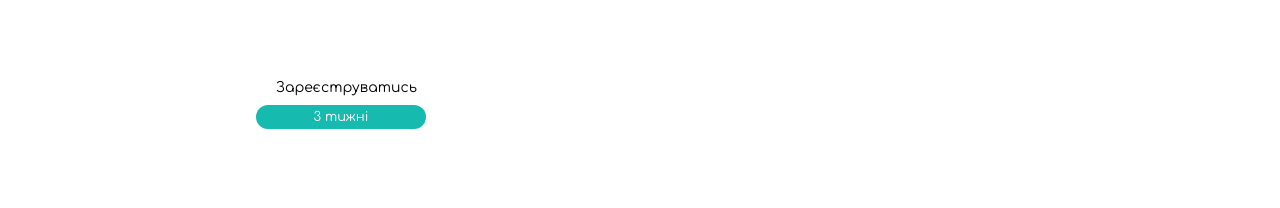
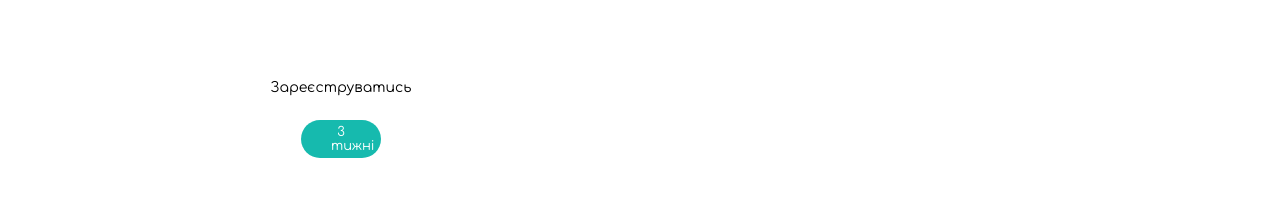
Before and after one commit to slava-bos-top/FivOneSite, a React (Create React App) app: page /marathon in a window 1280 px wide. Shown: the part 304-512 px from the top of the page. Built offline with nearby package versions, Linux system fonts and the light colour scheme.

Commit message:
update 2

```diff
--- a/src/components/competition/Competition.jsx
+++ b/src/components/competition/Competition.jsx
@@ -121,9 +121,9 @@ export default function Competition() {
                 <span className='competition_container_promo_main_start'>{description}</span>
                 <p className='competition_container_promo_main_text'>{paragraph}</p>
                 <div className='competition_container_promo_main_block'>
-                    <div style={{display: "flex", flexDirection: "column"}}>
-                        <Link to="/login" className="competition_container_header_button" style={{backgroundColor: backgroundColor, alignItems: "center", textAlign: "center", paddingTop: "10px", paddingBottom: "10px", paddingLeft: "20px", paddingRight: "20px", borderRadius: "20px"}}>Зареєструватись</Link>
-                        <span>3 тижні</span>
+                    <div style={{display: "flex", flexDirection: "column", alignItems: "center"}}>
+                        <Link to="/login" className="competition_container_header_button" style={{backgroundColor: backgroundColor, alignItems: "center", textAlign: "center", paddingTop: "10px", paddingBottom: "10px", paddingLeft: "20px", paddingRight: "20px", borderRadius: "20px", marginBottom: "15px"}}>Зареєструватись</Link>
+                        <span style={{width: "80px"}}>3 тижні</span>
                     </div>
                     <p>{AddParagraph}</p>
                 </div>
```
